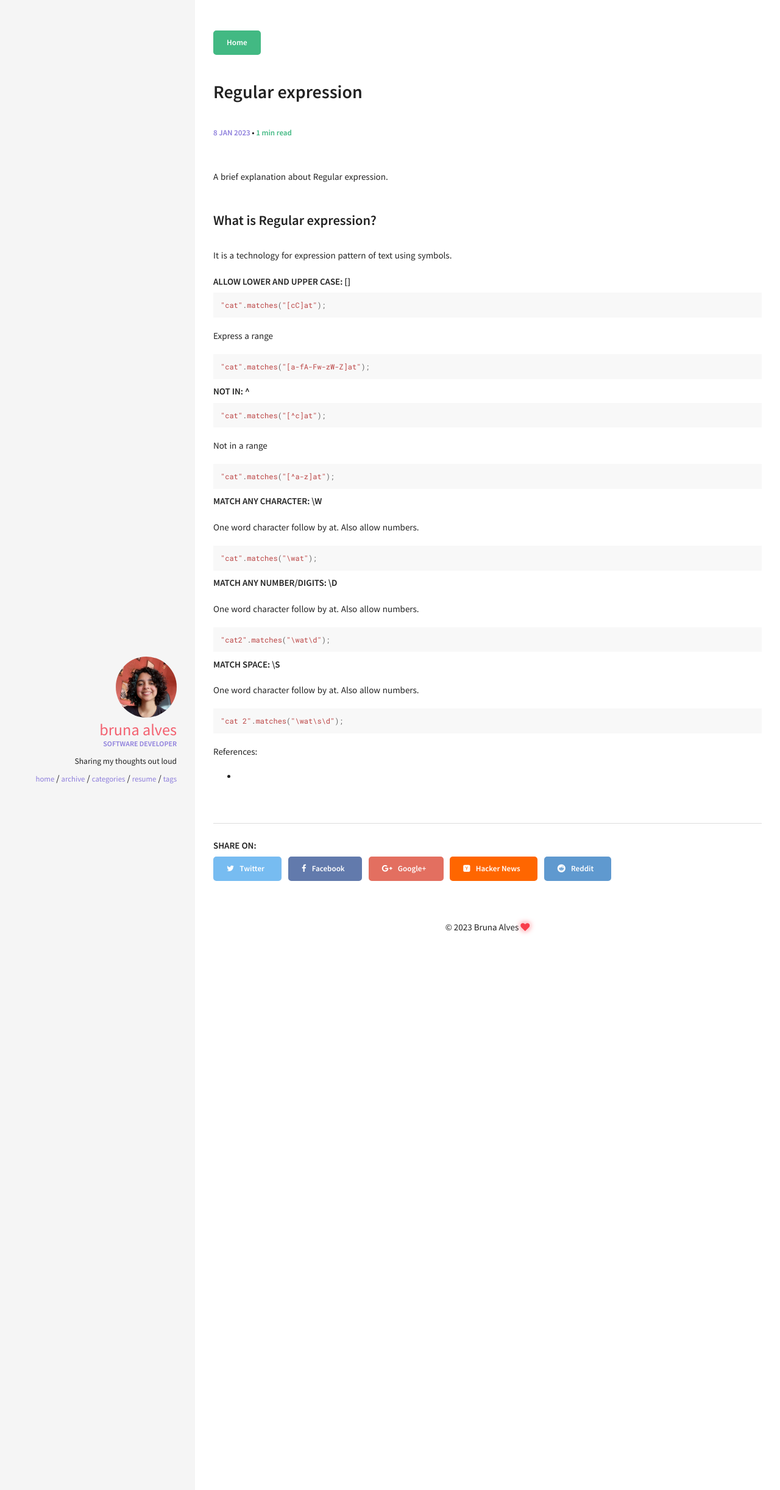
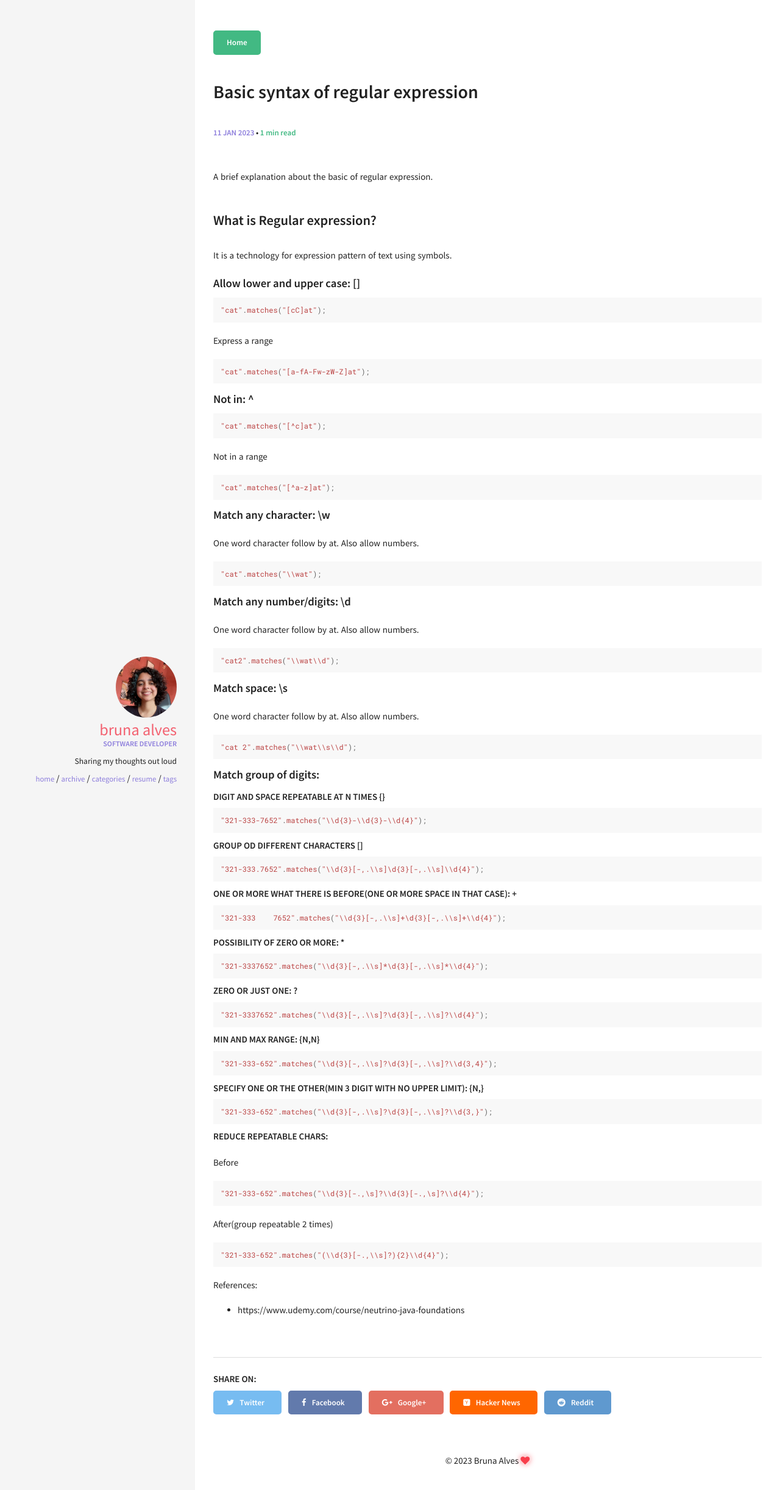
Before and after one commit to BrunaAlves/brunaalves.github.io, a Jekyll site: the page built from _posts/2023-01-08-regular-expression.md, in a window 1280 px wide. Shown: the top 2444 px of the page at 61% size. Built offline with Jekyll 4.4.1, drawn with Linux system fonts in a browser that asks for light colours.

Commit message:
basic of regular expression

````diff
--- a/_posts/2023-01-08-regular-expression.md
+++ b/_posts/2023-01-08-regular-expression.md
@@ -1,20 +1,19 @@
 ---
 layout: post
-title:  "Regular expression"
-date:   2023-01-08 15:07:19
+title:  "Basic syntax of regular expression"
+date:   2023-01-11 17:07:19
 categories: [regular expression]
 comments: true
 ---
-A brief explanation about Regular expression.
+A brief explanation about the basic of regular expression.
 
 
 <!--more-->
 
 ### What is Regular expression?
-
 It is a technology for expression pattern of text using symbols.
 
-###### Allow lower and upper case: []
+#### Allow lower and upper case: []
 ```java
 "cat".matches("[cC]at");
 ```
@@ -23,7 +22,7 @@ Express a range
 "cat".matches("[a-fA-Fw-zW-Z]at");
 ```
 
-###### Not in: ^
+#### Not in: ^
 ```java
 "cat".matches("[^c]at");
 ```
@@ -32,27 +31,72 @@ Not in a range
 "cat".matches("[^a-z]at");
 ```
 
-###### Match any character: \w
+#### Match any character: \w
 One word character follow by at. Also allow numbers.
 ```java
-"cat".matches("\wat");
+"cat".matches("\\wat");
 ```
 
-###### Match any number/digits: \d
+#### Match any number/digits: \d
 One word character follow by at. Also allow numbers.
 ```java
-"cat2".matches("\wat\d");
+"cat2".matches("\\wat\\d");
 ```
 
-###### Match space: \s
+#### Match space: \s
 One word character follow by at. Also allow numbers.
 ```java
-"cat 2".matches("\wat\s\d");
+"cat 2".matches("\\wat\\s\\d");
+```
+
+#### Match group of digits:
+###### Digit and space repeatable at n times {}
+```java
+"321-333-7652".matches("\\d{3}-\\d{3}-\\d{4}");
+```
+
+###### Group od different characters []
+```java
+"321-333.7652".matches("\\d{3}[-,.\\s]\d{3}[-,.\\s]\\d{4}");
+```
+
+###### One or more what there is before(One or more space in that case): +
+```java
+"321-333    7652".matches("\\d{3}[-,.\\s]+\d{3}[-,.\\s]+\\d{4}");
+```
+
+###### Possibility of zero or more: *
+```java
+"321-3337652".matches("\\d{3}[-,.\\s]*\d{3}[-,.\\s]*\\d{4}");
+```
+
+###### Zero or just one: ?
+```java
+"321-3337652".matches("\\d{3}[-,.\\s]?\d{3}[-,.\\s]?\\d{4}");
+```
+
+###### Min and max range: {n,n}
+```java
+"321-333-652".matches("\\d{3}[-,.\\s]?\d{3}[-,.\\s]?\\d{3,4}");
+```
+
+###### Specify one or the other(min 3 digit with no upper limit): {n,}
+```java
+"321-333-652".matches("\\d{3}[-,.\\s]?\d{3}[-,.\\s]?\\d{3,}");
+```
+
+###### Reduce repeatable chars:
+
+Before
+```java
+"321-333-652".matches("\\d{3}[-.,\s]?\\d{3}[-.,\s]?\\d{4}");
+```
+
+After(group repeatable 2 times)
+```java
+"321-333-652".matches("(\\d{3}[-.,\\s]?){2}\\d{4}");
 ```
 
 
-
-
 References:
-
- -
+ - https://www.udemy.com/course/neutrino-java-foundations
````
Also changed, not shown: 5 other files.
